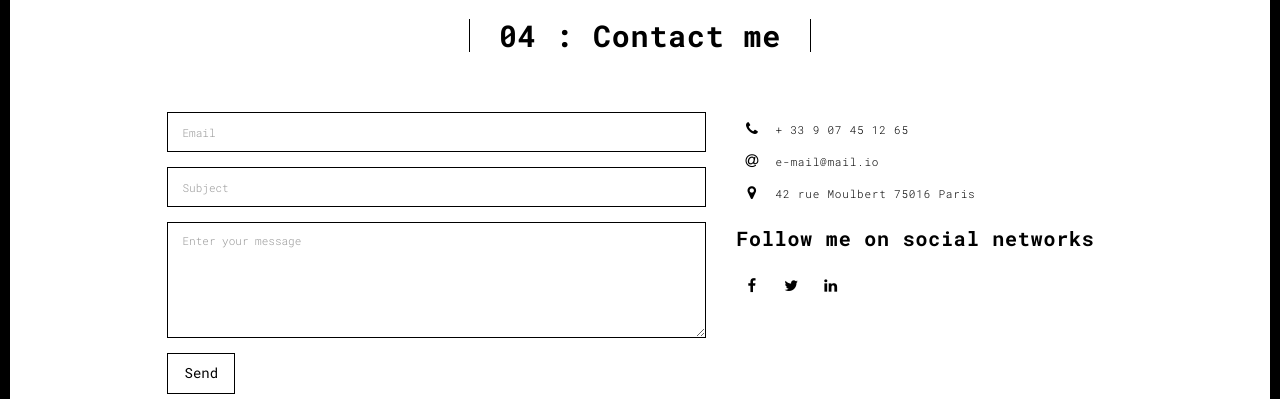
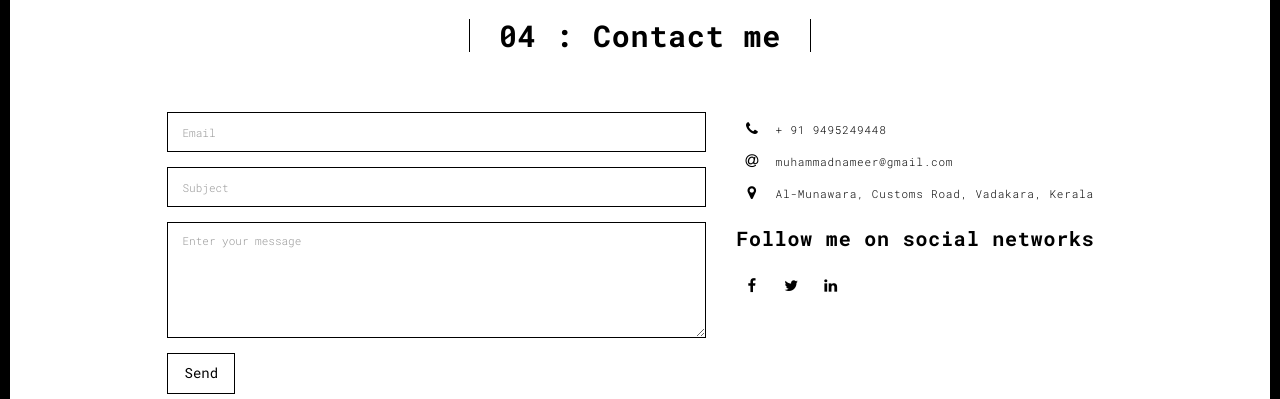
Before and after one commit to Mnameerz/portfolio, a Flask app: page /contact.html in a window 1280 px wide. Shown: the part 90-489 px from the top of the page. Run offline with Flask 2, Linux system fonts and the light colour scheme; some libraries are stand-ins or nearby versions.

Commit message:
Email and Adress

```diff
--- a/templates/contact.html
+++ b/templates/contact.html
@@ -80,19 +80,20 @@
                           <span class="fa-icon">
                             <i class="fa fa-phone" aria-hidden="true"></i>
                           </span>
-                          + 33 9 07 45 12 65
+                          + 91 9495249448
                         </li>
                         <li>
                           <span class="fa-icon">
                             <i class="fa fa-at" aria-hidden="true"></i>
                           </span>
-                          e-mail@mail.io
+                          muhammadnameer@gmail.com
                         </li>
                         <li>
                           <span class="fa-icon">
                             <i class="fa fa fa-map-marker" aria-hidden="true"></i>
                           </span>
-                          42 rue Moulbert 75016 Paris
+                          Al-Munawara, Customs Road, Vadakara,
+                          Kerala
                         </li>
                       </ul>
                       <h3>Follow me on social networks</h3>
```
